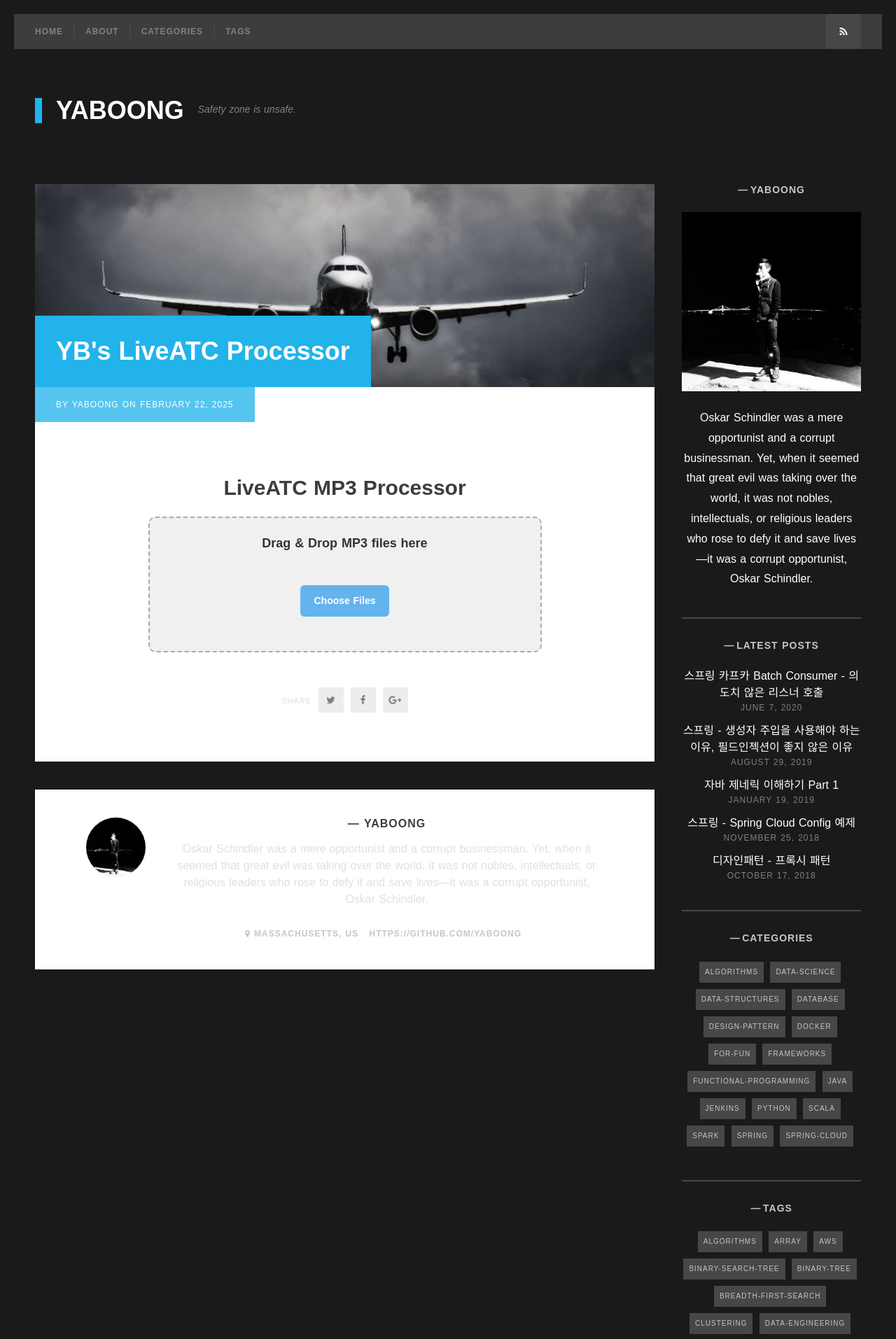
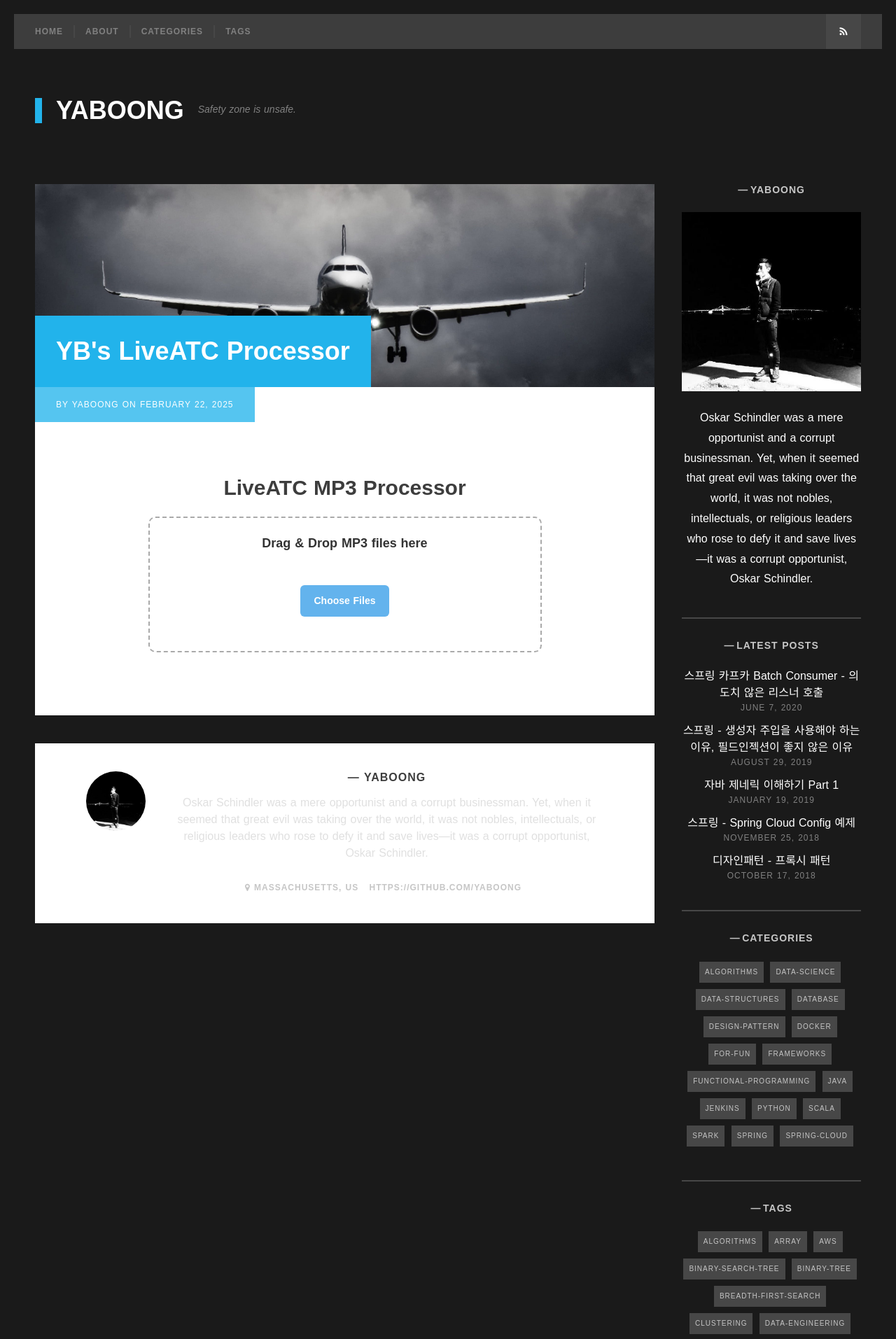
Before and after one commit to yaboong/yaboong.github.io, a Jekyll site: the page built from _pages/liveatc.html, in a window 1280 px wide. Shown: the top 1913 px of the page at 70% size. Built offline with Jekyll 4.4.1, drawn with Linux system fonts in a browser that asks for light colours; some web fonts are replaced.

Commit message:
liveatc: 조금 더 예쁘게 꾸몄다

```diff
--- a/_layouts/post.html
+++ b/_layouts/post.html
@@ -22,12 +22,12 @@ layout: default
                     {{content}}
                 </div><!-- .entry-content -->
                 <footer class="entry-footer">
-                    <div class="share-post">
-                        <span>Share</span>
-                        <a class="fa-twitter" target="_blank" href="https://twitter.com/intent/tweet?text={{ page.title | uri_escape }}&amp;url={{ site.url }}{{ page.url }}"><span class="screen-reader-text">Twitter</span></a>
-                        <a class="fa-facebook" target="_blank" href="https://www.facebook.com/sharer/sharer.php?u={{ site.url }}{{ page.url }}&amp;t={{ page.title | uri_escape }}"><span class="screen-reader-text">Facebook</span></a>
-                        <a class="fa-google-plus" target="_blank" href="http://plus.google.com/share?url={{ site.url }}{{ page.url }}"><span class="screen-reader-text">Google+</span></a>
-                    </div><!-- .share-post -->
+<!--                    <div class="share-post">-->
+<!--                        <span>Share</span>-->
+<!--                        <a class="fa-twitter" target="_blank" href="https://twitter.com/intent/tweet?text={{ page.title | uri_escape }}&amp;url={{ site.url }}{{ page.url }}"><span class="screen-reader-text">Twitter</span></a>-->
+<!--                        <a class="fa-facebook" target="_blank" href="https://www.facebook.com/sharer/sharer.php?u={{ site.url }}{{ page.url }}&amp;t={{ page.title | uri_escape }}"><span class="screen-reader-text">Facebook</span></a>-->
+<!--                        <a class="fa-google-plus" target="_blank" href="http://plus.google.com/share?url={{ site.url }}{{ page.url }}"><span class="screen-reader-text">Google+</span></a>-->
+<!--                    </div>&lt;!&ndash; .share-post &ndash;&gt;-->
                     {% if page.tags.size > 0 %}
                     <div class="tag-links">
                         Tags: {% for tag in page.tags %}<a href="{{ site.baseurl }}/tags/index.html#{{ tag | cgi_escape }}" title="Pages tagged {{ tag }}" rel="tag">{{ tag }}</a>{% unless forloop.last %} {% endunless %}{% endfor %}
--- a/_pages/liveatc.html
+++ b/_pages/liveatc.html
@@ -29,7 +29,6 @@ permalink: /liveatc
             text-align: center;
             margin: 20px auto;
             width: 70%;
-            background: #f0f0f0;
             cursor: pointer;
             border-radius: 10px;
             color: #333;
@@ -53,7 +52,7 @@ permalink: /liveatc
             display: flex;
             justify-content: space-between;
             align-items: center;
-            background: #FBFBFB;
+            background: #f0f9fd;
             padding: 10px;
             margin: 5px 0;
             border-radius: 8px;
```
